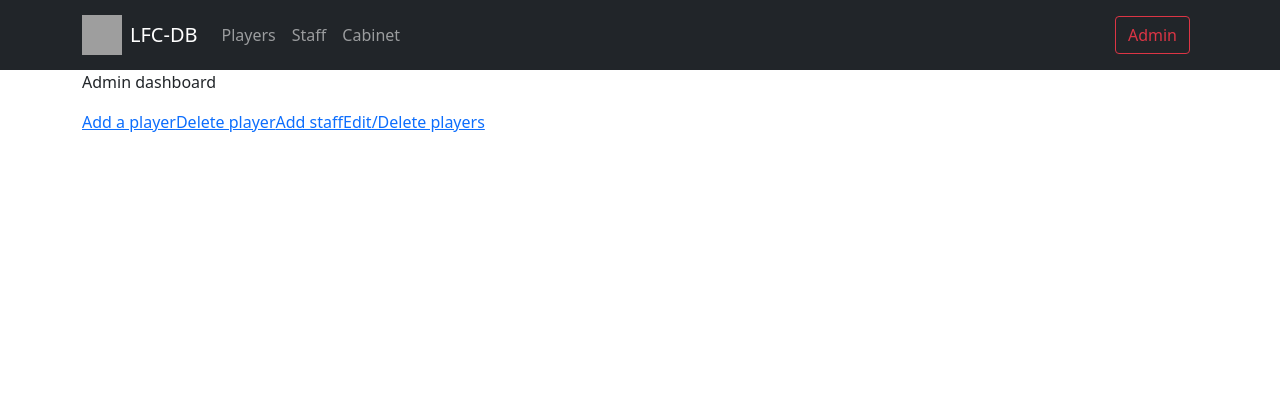
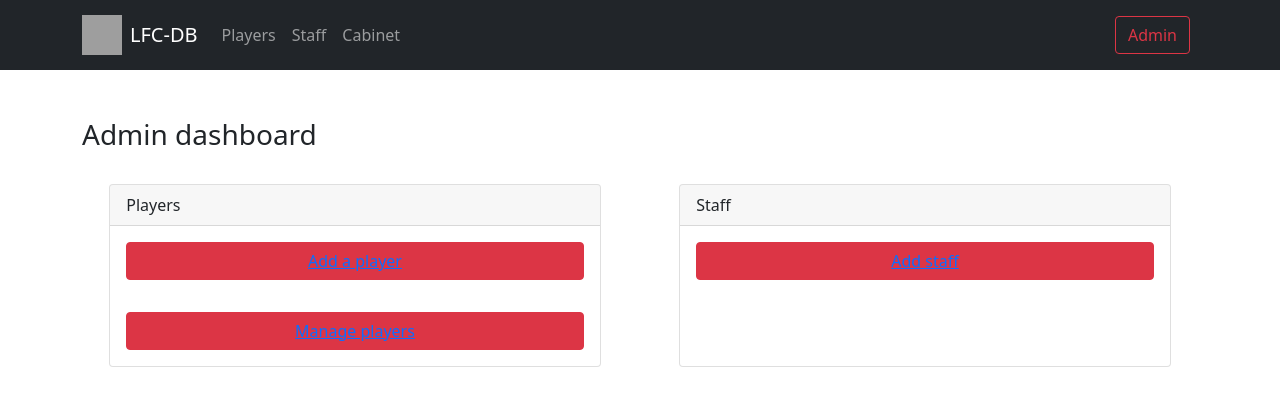
Before and after one commit to magnuen2k/pgr305-Exam, a React (Create React App) app in the folder client/: page /admin in a window 1280 px wide. Shown: the top 406 px of the page. Built offline with nearby package versions, Linux system fonts and the light colour scheme; no server answers.

Commit message:
add basic styling to admin dashboard

```diff
--- a/client/src/pages/AdminDashboard.tsx
+++ b/client/src/pages/AdminDashboard.tsx
@@ -1,16 +1,32 @@
 import React from "react";
-import { Container } from "react-bootstrap";
+import { Button, Card, Col, Container, Row } from "react-bootstrap";
 import { Link } from "react-router-dom";
 
 const AdminDashboard = () => {
   return (
     <Container>
-      <p>Admin dashboard</p>
-
-      <Link to="/admin/addPlayer">Add a player</Link>
-      <Link to="/admin/deletePlayer">Delete player</Link>
-      <Link to="/admin/addStaff">Add staff</Link>
-      <Link to="/admin/players">Edit/Delete players</Link>
+      <h3 className="mt-5">Admin dashboard</h3>
+      <Row md={1} lg={2} xs={1}>
+        <Col style={{ display: "flex", justifyContent: "center" }}>
+          <Card className="mt-4" style={{ width: "90%" }}>
+            <Card.Header>Players</Card.Header>
+            <Button variant="danger" className="m-3">
+              <Link to="/admin/addPlayer">Add a player</Link>
+            </Button>
+            <Button variant="danger" className="m-3">
+              <Link to="/admin/players">Manage players</Link>
+            </Button>
+          </Card>
+        </Col>
+        <Col style={{ display: "flex", justifyContent: "center" }}>
+          <Card className="mt-4" style={{ width: "90%" }}>
+            <Card.Header>Staff</Card.Header>
+            <Button variant="danger" className="m-3">
+              <Link to="/admin/addStaff">Add staff</Link>
+            </Button>
+          </Card>
+        </Col>
+      </Row>
     </Container>
   );
 };
--- a/client/src/pages/AdminEditPlayer.tsx
+++ b/client/src/pages/AdminEditPlayer.tsx
@@ -1,4 +1,5 @@
 import React, { useContext, useEffect, useState } from "react";
+import { Container } from "react-bootstrap";
 import { useParams } from "react-router-dom";
 import AdminEditPlayerForm from "../components/Admin/AdminEditPlayerForm";
 import { PlayerContext } from "../contexts/PlayerContext";
@@ -23,7 +24,9 @@ const AdminEditPlayer = () => {
   };
 
   return player ? (
-    <AdminEditPlayerForm player={player} />
+    <Container>
+      <AdminEditPlayerForm player={player} />
+    </Container>
   ) : (
     <div>Unable to edit player</div>
   );
```
